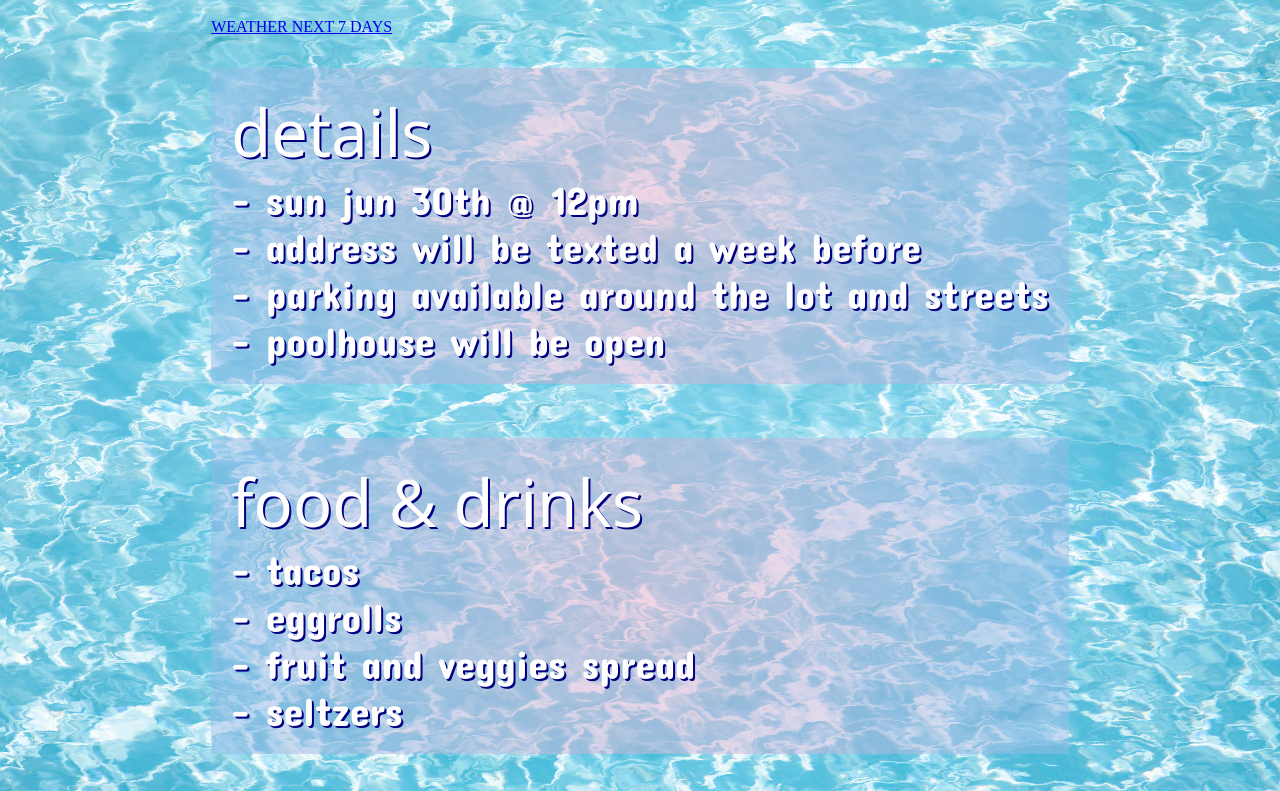
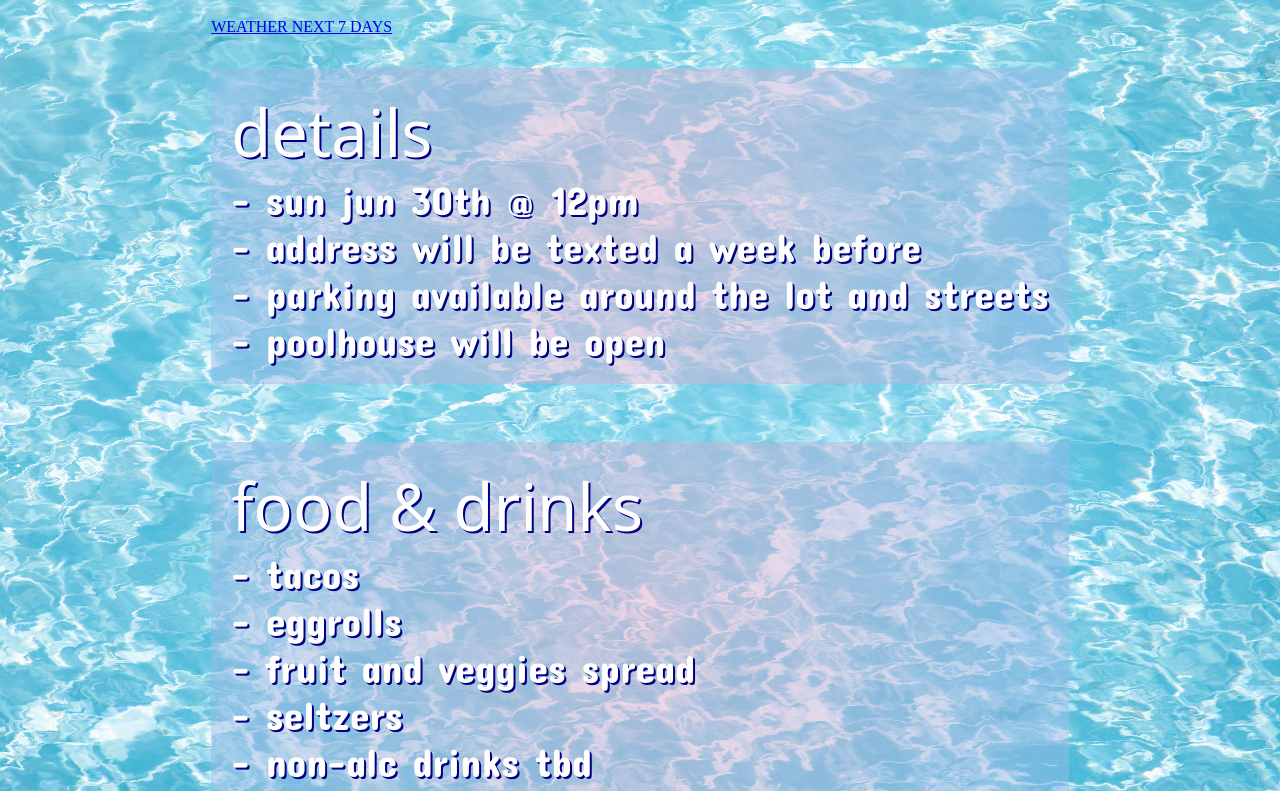
Before and after one commit to stay-tion/30on30, a plain HTML site: page details.htm in a window 1280 px wide. Shown: the top 791 px of the page. Drawn offline with Linux system fonts and the light colour scheme; a script that the page names is missing; a web font is replaced by a local one.

Commit message:
Update details.htm

```diff
--- a/details.htm
+++ b/details.htm
@@ -65,6 +65,8 @@
 	<p2 class = "p2">- fruit and veggies spread</p2>
 <br>
 	<p2 class = "p2">- seltzers</p2>
+<br>
+	<p2 class = "p2">- non-alc drinks tbd</p2>
     </div>
 <br>
 <br>
```
